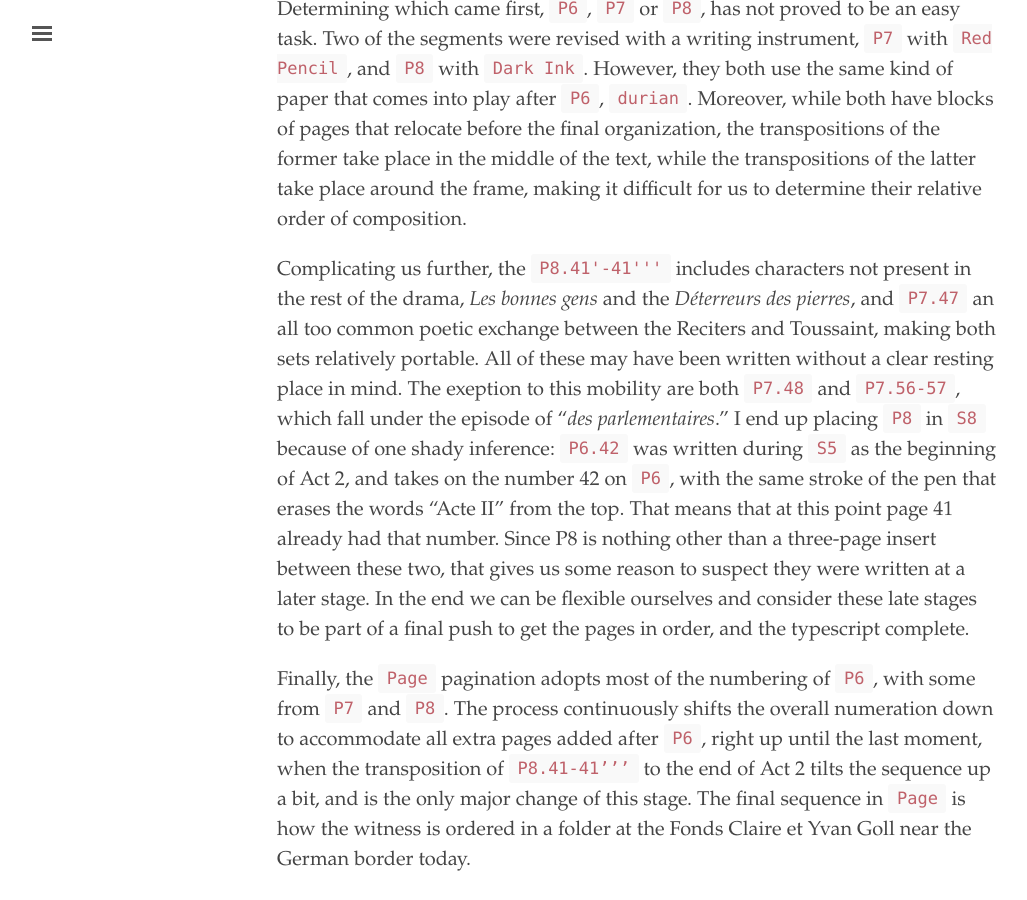
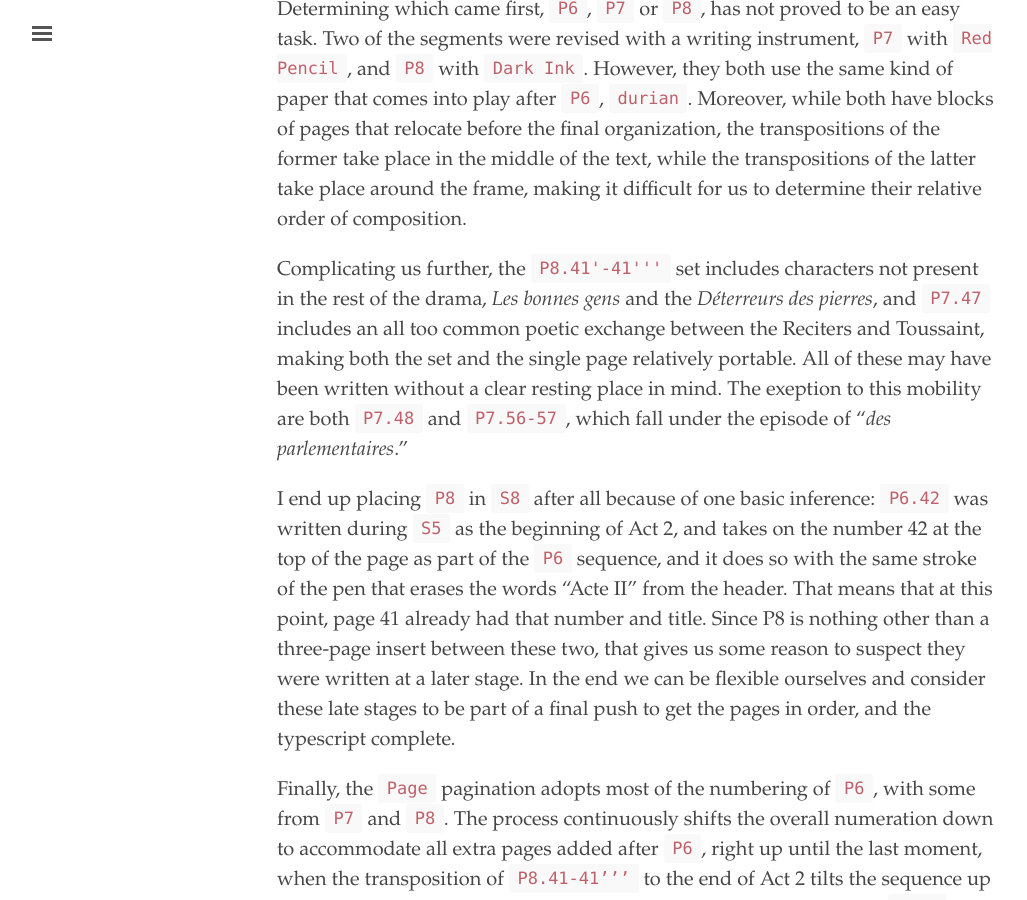
Before and after one commit to elotroalex/record, a Jekyll site: the page built from _chapters/01-nebula.md, in a window 1280 px wide and 900 px high, scrolled down 21614 px. Shown: the whole window, without its empty margins (3-1030 px from the left). Built offline with Jekyll 4.4.1, drawn with Linux system fonts in a browser that asks for light colours.

Commit message:
wrapped up nebula

```diff
--- a/_chapters/01-nebula.md
+++ b/_chapters/01-nebula.md
@@ -213,7 +213,9 @@ Although the changes to Act 2 could be considered minor in relation to the whole
 
 Determining which came first, `P6`, `P7` or `P8`, has not proved to be an easy task. Two of the segments were revised with a writing instrument, `P7` with `Red Pencil`, and `P8` with `Dark Ink`. However, they both use the same kind of paper that comes into play after `P6`, `durian`. Moreover, while both have blocks of pages that relocate before the final organization, the transpositions of the former take place in the middle of the text, while the transpositions of the latter take place around the frame, making it difficult for us to determine their relative order of composition.
 
-Complicating us further, the `P8.41'-41'''` includes characters not present in the rest of the drama, *Les bonnes gens* and the *Déterreurs des pierres*, and `P7.47` an all too common poetic exchange between the Reciters and Toussaint, making both sets relatively portable. All of these may have been written without a clear resting place in mind. The exeption to this mobility are both `P7.48` and `P7.56-57`, which fall under the episode of "*des parlementaires*." I end up placing `P8` in `S8` because of one shady inference: `P6.42` was written during `S5` as the beginning of Act 2, and takes on the number 42 on `P6`, with the same stroke of the pen that erases the words "Acte II" from the top. That means that at this point page 41 already had that number. Since P8 is nothing other than a three-page insert between these two, that gives us some reason to suspect they were written at a later stage. In the end we can be flexible ourselves and consider these late stages to be part of a final push to get the pages in order, and the typescript complete.
+Complicating us further, the `P8.41'-41'''` set includes characters not present in the rest of the drama, *Les bonnes gens* and the *Déterreurs des pierres*, and `P7.47` includes an all too common poetic exchange between the Reciters and Toussaint, making both the set and the single page relatively portable. All of these may have been written without a clear resting place in mind. The exeption to this mobility are both `P7.48` and `P7.56-57`, which fall under the episode of "*des parlementaires*."
+
+I end up placing `P8` in `S8` after all because of one basic inference: `P6.42` was written during `S5` as the beginning of Act 2, and takes on the number 42 at the top of the page as part of the `P6` sequence, and it does so with the same stroke of the pen that erases the words "Acte II" from the header. That means that at this point, page 41 already had that number and title. Since P8 is nothing other than a three-page insert between these two, that gives us some reason to suspect they were written at a later stage. In the end we can be flexible ourselves and consider these late stages to be part of a final push to get the pages in order, and the typescript complete.
 
 Finally, the `Page` pagination adopts most of the numbering of `P6`, with some from `P7` and `P8`. The process continuously shifts the overall numeration down to accommodate all extra pages added after `P6`, right up until the last moment, when the transposition of `P8.41-41’’’` to the end of Act 2 tilts the sequence up a bit, and is the only major change of this stage. The final sequence in `Page` is how the witness is ordered in a folder at the Fonds Claire et Yvan Goll near the German border today.
 
```
